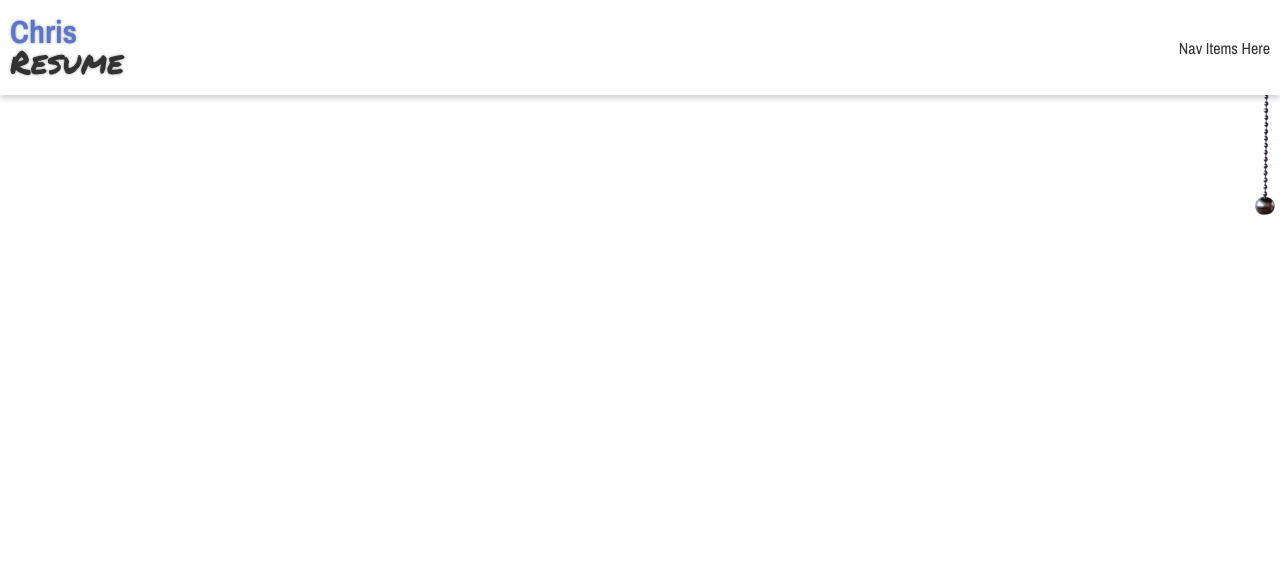
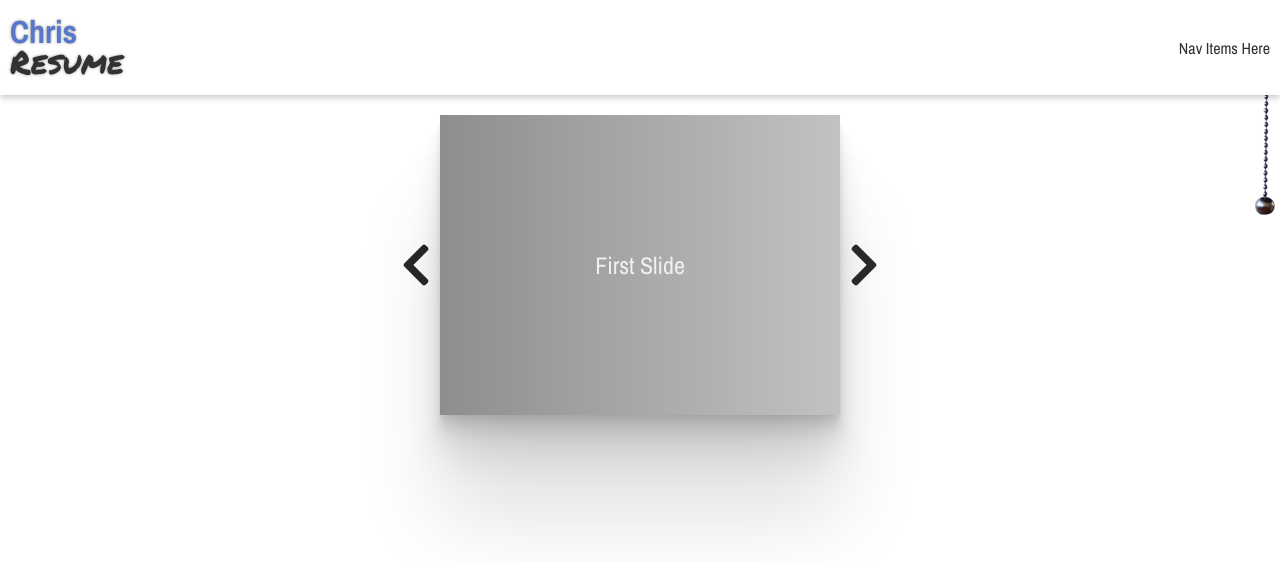
Before and after one commit to ChrisDrafters/chrisresume-react, a React (Create React App) app: page / in a window 1280 px wide. Shown: the top 562 px of the page. Built offline with nearby package versions, Linux system fonts and the light colour scheme; no server answers.

Commit message:
Cube Slider Initial Commit

```diff
--- a/package.json
+++ b/package.json
@@ -9,6 +9,7 @@
     "classnames": "^2.3.1",
     "react": "^17.0.2",
     "react-dom": "^17.0.2",
+    "react-icons": "^4.2.0",
     "react-redux": "^7.2.4",
     "react-scripts": "4.0.3",
     "sass": "^1.32.11",
--- a/src/App.js
+++ b/src/App.js
@@ -1,5 +1,6 @@
 import './App.scss'
 import Header from './components/Header/Header'
+import Cube from './components/Cube/Cube'
 import { useSelector } from 'react-redux'
 import classNames from 'classnames'
 
@@ -9,6 +10,7 @@ function App() {
   return (
     <div className={classNames('App', (isDark) ? 'dark' : '')}>
       <Header />
+      <Cube />
     </div>
   )
 }
--- /dev/null
+++ b/src/components/Cube/Cube.js
@@ -0,0 +1,67 @@
+import slides from './slides'
+import './Cube.scss'
+import classNames from 'classnames'
+import { useState, useRef } from 'react'
+import { FaChevronLeft, FaChevronRight } from 'react-icons/fa'
+import { useSelector } from 'react-redux'
+
+const Cube = () => {
+
+    const [curSlide, setCurSlide] = useState(0)
+    const [inSlide, setInSlide] = useState(null)
+    const [outSlide, setOutSlide] = useState(null)
+    const [curAnim, setCurAnim] = useState(null)
+    const isDark = useSelector(state => state.dark)
+    const inSlideRef = useRef()
+    inSlideRef.current = inSlide
+
+    const getClasses = (slide) => {
+        if (curAnim === null) return '';
+        if (curAnim === 'right') {
+            if (inSlide === slide.id) {
+                return 'inLeft';
+            } else if (outSlide === slide.id) {
+                return 'outLeft';
+            } else return '';
+        } else if (curAnim === 'left') {
+            if (inSlide === slide.id) {
+                return 'inRight';
+            } else if (outSlide === slide.id) {
+                return 'outRight';
+            } else return '';
+        } else return '';
+    }
+
+    const changeSlide = (anim) => {
+        if (curAnim === null) {
+            if (anim === 'left') {
+                setOutSlide(curSlide)
+                setInSlide(curSlide === 0 ? slides.length - 1 : curSlide - 1)
+                setCurAnim(anim)
+            } else if (anim === 'right') {
+                setOutSlide(curSlide)
+                setInSlide(curSlide === slides.length - 1 ? 0 : curSlide + 1)
+                setCurAnim(anim)
+            }
+            setTimeout(() => {
+                setCurSlide(inSlideRef.current)
+                setCurAnim(null)
+            }, 1000)
+        }
+    }
+
+    return (
+        <div className="slideContainer">
+            <div className={classNames('arrow', (isDark) ? 'dark' : '')} onClick={changeSlide.bind(null, 'left')}><FaChevronLeft /></div>
+            <div className="shadow"></div>
+            {
+                slides.map(slide => (
+                    <div key={slide.id} className={classNames('slide', curSlide === slide.id && curAnim === null ? 'active' : '', getClasses(slide))}>{slide.title}</div>
+                ))
+            }
+            <div className={classNames('arrow', (isDark) ? 'dark' : '')} onClick={changeSlide.bind(null, 'right')}><FaChevronRight /></div>
+        </div>
+    )
+}
+
+export default Cube
--- /dev/null
+++ b/src/components/Cube/Cube.scss
@@ -0,0 +1,175 @@
+@import url('https://fonts.googleapis.com/css2?family=Archivo+Narrow:wght@400;700&family=Permanent+Marker&display=swap');
+
+.slideContainer{
+    display:flex;
+    width:calc(100% - 50px);
+    margin:20px auto;
+    justify-content:center;
+    align-items:center;
+    font-family: 'Archivo Narrow', sans-serif;
+    position:relative;
+    .arrow{
+        height:300px;
+        font-size:48px;
+        display:flex;
+        justify-content: center;
+        align-items:center;
+        cursor:pointer;
+        color:rgb(40,40,40);
+        &.dark{
+            color:rgb(255,255,255) !important;
+        }
+    }
+    .shadow{
+        width:400px;
+        height:300px;
+        box-shadow:0 2.8px 2.2px rgba(0, 0, 0, 0.034),
+            0 6.7px 5.3px rgba(0, 0, 0, 0.048),
+            0 12.5px 10px rgba(0, 0, 0, 0.06),
+            0 22.3px 17.9px rgba(0, 0, 0, 0.072),
+            0 41.8px 33.4px rgba(0, 0, 0, 0.086),
+            0 100px 80px rgba(0, 0, 0, 0.12);
+    }
+    .slide{
+        position:absolute;
+        width:400px;
+        height:300px;
+        background-color:rgb(180,180,180);
+        display:flex;
+        justify-content:center;
+        align-items:center;
+        color:rgb(240,240,240);
+        font-size:24px;
+        background: linear-gradient(90deg, rgba(142,142,142,1) 0%, rgb(194, 194, 194) 100%);
+        background-size:100% 100%;
+        background-position:0% 0%;
+        transform:rotateY(90deg);
+        &.active{
+            transform:rotateY(0deg);
+        }
+        &.outRight{
+            animation-name: outRight;
+            animation-iteration-count: 1;
+            animation-duration: 1s;
+            animation-fill-mode: forwards;
+            z-index:1;
+        }
+        &.outLeft{
+            animation-name: outLeft;
+            animation-iteration-count: 1;
+            animation-duration: 1s;
+            animation-fill-mode: forwards;
+            z-index:1;
+        }
+        &.inLeft{
+            animation-name: inLeft;
+            animation-iteration-count: 1;
+            animation-duration: 1s;
+            animation-fill-mode: forwards;
+            z-index:2;
+        }
+        &.inRight{
+            animation-name: inRight;
+            animation-iteration-count: 1;
+            animation-duration: 1s;
+            animation-fill-mode: forwards;
+            z-index:2;
+        }
+    }
+}
+
+@keyframes outRight {
+    from {
+        transform:rotateY(0deg) translateZ(0px);
+        background-position:0% 0%;
+    }
+    to {
+        transform:rotateY(-90deg) translateZ(-200px);
+        background-position:50% 0%;
+    }
+}
+
+@keyframes inLeft {
+    from {
+        transform:rotateY(90deg) translateZ(200px);
+        background-position:50% 0%;
+    }
+    to {
+        transform:rotateY(0deg) translateZ(0px);
+        background-position:0% 0%;
+    }
+}
+
+@keyframes inRight{
+    from {
+        transform:rotateY(90deg) translateZ(-200px);
+        background-position:50% 0%;
+    }
+    to {
+        transform:rotateY(0deg) translateZ(0px);
+        background-position:0% 0%;
+    }
+}
+
+@keyframes outLeft{
+    from {
+        transform:rotateY(0deg) translateZ(0px);
+        background-position:0% 0%;
+    }
+    to {
+        transform:rotateY(90deg) translateZ(-200px);
+        background-position:50% 0%;
+    }
+}
+
+// Mobile
+@media (max-width: 900px) {
+
+    .slide, .shadow{
+        width:240px !important;
+        height:184px !important;
+    }
+    @keyframes outRight {
+        from {
+            transform:rotateY(0deg) translateZ(0px);
+            background-position:0% 0%;
+        }
+        to {
+            transform:rotateY(-90deg) translateZ(-120px);
+            background-position:50% 0%;
+        }
+    }
+
+    @keyframes inLeft {
+        from {
+            transform:rotateY(90deg) translateZ(120px);
+            background-position:50% 0%;
+        }
+        to {
+            transform:rotateY(0deg) translateZ(0px);
+            background-position:0% 0%;
+        }
+    }
+
+    @keyframes inRight{
+        from {
+            transform:rotateY(90deg) translateZ(-120px);
+            background-position:50% 0%;
+        }
+        to {
+            transform:rotateY(0deg) translateZ(0px);
+            background-position:0% 0%;
+        }
+    }
+
+    @keyframes outLeft{
+        from {
+            transform:rotateY(0deg) translateZ(0px);
+            background-position:0% 0%;
+        }
+        to {
+            transform:rotateY(90deg) translateZ(-120px);
+            background-position:50% 0%;
+        }
+    }
+}
--- /dev/null
+++ b/src/components/Cube/slides.js
@@ -0,0 +1,22 @@
+const slides = [
+    {
+        id: 0,
+        title: "First Slide",
+        img: "../../images/chain.png",
+        description: "First slide description text here. This is just a longer sentence to see how it handles wrapping and how everything looks. Thanks for coming to my Ted Talk."
+    },
+    {
+        id: 1,
+        title: "Second Slide",
+        img: "../../images/chain.png",
+        description: "This is the second slide description. This one is a little shorter, but not by much!"
+    },
+    {
+        id: 2,
+        title: "Third slide",
+        img: "../../images/chain.png",
+        description: "Slide numero tres, mis amigos!"
+    }
+];
+
+export default slides;
```
Also changed, not shown: 2 other files (tests, documents, lock files or other folders).
